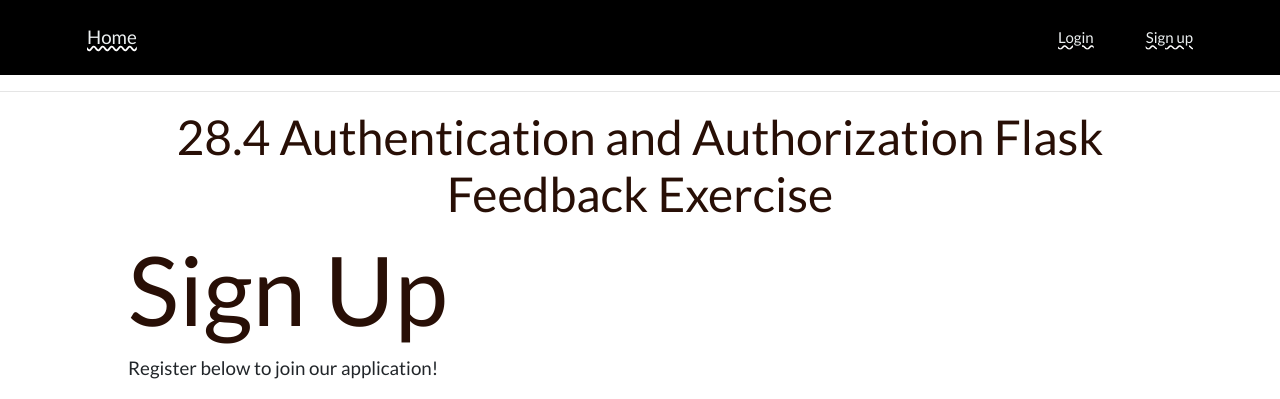
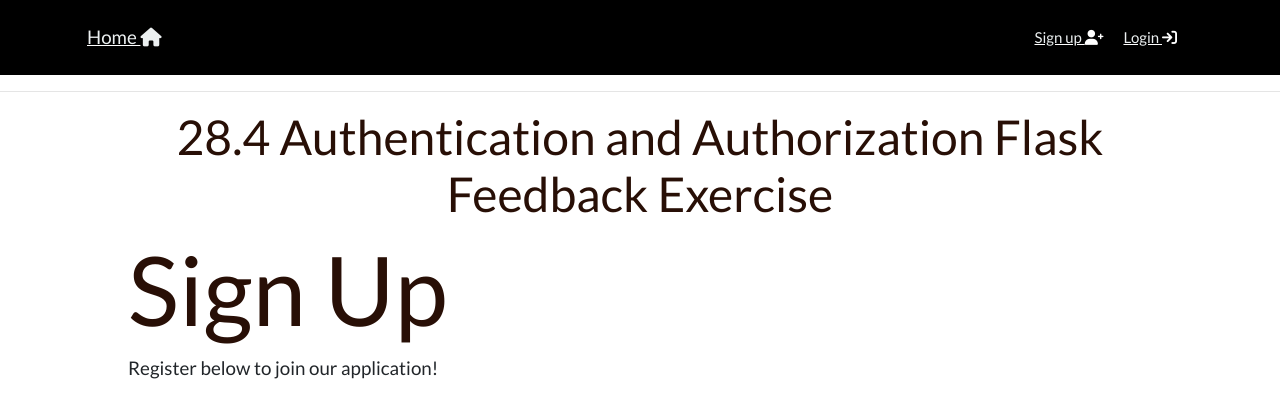
Before and after one commit to papontem/28_4_Authen_and_Author_Flask_Feedback_Exercise, a Flask app: page /register in a window 1280 px wide. Shown: the top 399 px of the page. Run offline with Flask 2, Linux system fonts and the light colour scheme; parts of the project's set-up code (start-up, migrations or seed data) failed here and were passed over; some libraries are stand-ins or nearby versions.

Commit message:
step 6 complete

```diff
--- a/app.py
+++ b/app.py
@@ -47,7 +47,7 @@ def show_register_form():
 @app.route('/register', methods=["POST"])
 def register_form_submit():
     """
-    Process the registration form by adding a new user. Then redirect to /secret
+    Process the registration form by adding a new user. Then redirect to /users/<username>
     """
     form = UserRegisterForm()
 
@@ -72,8 +72,8 @@ def register_form_submit():
         # user added put username in session to keep them logged in.
         session['user_username'] = new_user.username
         flash('Welcome! Successfully Created Your Account!', "success")
-
-        return redirect('/secret')
+        # take user to their new profile page
+        return redirect(f"/users/{new_user.username}")
     else:
         # handle form validation errors
         flash("Invalid input data. Please check your form.", "warning")
@@ -101,7 +101,7 @@ def show_login_form():
 def login_form_submit():
     """
         handle login form submission.
-        Process the login form, ensuring the user is authenticated and going to /secret if so.
+        Process the login form, ensuring the user is authenticated and going to /users/<username> if so.
     """
 
     form = UserLoginForm()
@@ -116,7 +116,8 @@ def login_form_submit():
         if user:
             # keep logged in
             session["user_username"] = user.username
-            return redirect("/secret")
+            # take user to their profile page
+            return redirect(f"/users/{user.username}")
 
         else:
             form.username.errors = ["Bad name/password"]
@@ -124,16 +125,22 @@ def login_form_submit():
     return render_template("login.html", form=form)
 
 # Part 4
-## GET /secret
-@app.route("/secret")
-def secret():
+# Part 6: changed /secret to /users/<username>
+# Now that we have some logging in and and logging out working. Let’s add some authorization! When a user logs in, take them to the following route.
+## GET /users/<username>
+@app.route("/users/<username>")
+def show_user_profile(username):
     """
         Hidden page for logged-in users only.
-        Dont let everyone go to /secret
+        Dont let everyone go to /users/<username>
+
+        Display a template the shows information about that user (everything except for their password)
+        You should ensure that only logged in users can access this page.
     """
 
     if "user_username" not in session:
-        flash("You must be logged in to view!")
+
+        flash("You must be logged in to view!", "danger")
         return redirect("/")
 
         # alternatively, can return HTTP Unauthorized status:
@@ -142,7 +149,10 @@ def secret():
         # raise Unauthorized()
 
     else:
-        return render_template("secret.html")
+
+        user = User.query.get_or_404(username)
+
+        return render_template("user_profile.html", user=user)
 
 
 # Part 5: Log out users
--- a/static/styles.css
+++ b/static/styles.css
@@ -51,7 +51,7 @@ ol.messages li p {
 .navbar a {
 	margin: 2px;
 	color: white;
-	text-decoration: white wavy underline;
+	text-decoration: white solid underline;
 }
 .navbar a:hover {
 	color: black;
--- a/templates/base.html
+++ b/templates/base.html
@@ -11,7 +11,7 @@
     <!-- BOOTSTRAP -->
     <link rel="stylesheet" href="https://bootswatch.com/4/flatly/bootstrap.min.css">
     <!-- FONTAWESOME -->
-    <link rel="stylesheet" href="https://cdnjs.cloudflare.com/ajax/libs/font-awesome/5.12.0/css/all.min.css">
+    <link rel="stylesheet" href="https://cdnjs.cloudflare.com/ajax/libs/font-awesome/6.0.0-beta3/css/all.min.css">
 
 	</head>
 	<!-- ANY STYLE TO OVERWRITE -->
@@ -22,20 +22,20 @@
 		<nav class="navbar navbar-light .bg-dark justify-content-between ">
 			<div class="container">
 				<!-- LINK TO HOME AT THE LEFT -->
-				<a href="/" class="navbar-brand text-light">Home</a>
+				<a href="/" class="navbar-brand text-light">Home <i class="fa-solid fa-house"></i></a>
 				<!-- LINKS ON THE RIGHT SIDE -->
 				<ul class="nav navbar-nav flex-row float-right">
 					<!-- Check if user is in session -->
-					{% if session['user_id'] %}
+					{% if session['user_username'] %}
 					<li class="nav-item">
-						<a class="nav-link pr-5 text-light" href="/logout">Logout</a>
+						<a class="nav-link pr-3 text-light" href="/logout">Logout <i class="fa-solid fa-arrow-right-from-bracket" style="color: #ffffff;"></i></a>
 					</li>
 					{% else %}
 					<li class="nav-item">
-						<a class="nav-link pr-5 text-light" href="/login">Login</a>
+						<a class="nav-link pr-3 text-light" href="/register">Sign up <i class="fa-solid fa-user-plus" style="color: #ffffff;"></i></a>
 					</li>
 					<li class="nav-item">
-						<a class="nav-link text-light" href="/register">Sign up</a>
+						<a class="nav-link pr-3 text-light" href="/login">Login <i class="fa-solid fa-arrow-right-to-bracket" style="color: #ffffff;"></i></a>
 					</li>
 					{% endif %}
 
@@ -47,7 +47,7 @@
 		{% with messages = get_flashed_messages(with_categories=true) %}
 		<!-- check if messages exist -->
 			{% if messages %}
-		<div class="messages_container" style="margin-top: 2em">
+		<div class="messages_container">
 			<ol class="messages">
 				{% for category,msg in messages %}
 				<li class="alert alert-{{category}}"><p>{{ msg }}</p></li>
```
Also changed, not shown: templates/user_profile.html (added, +39 -0 lines).
